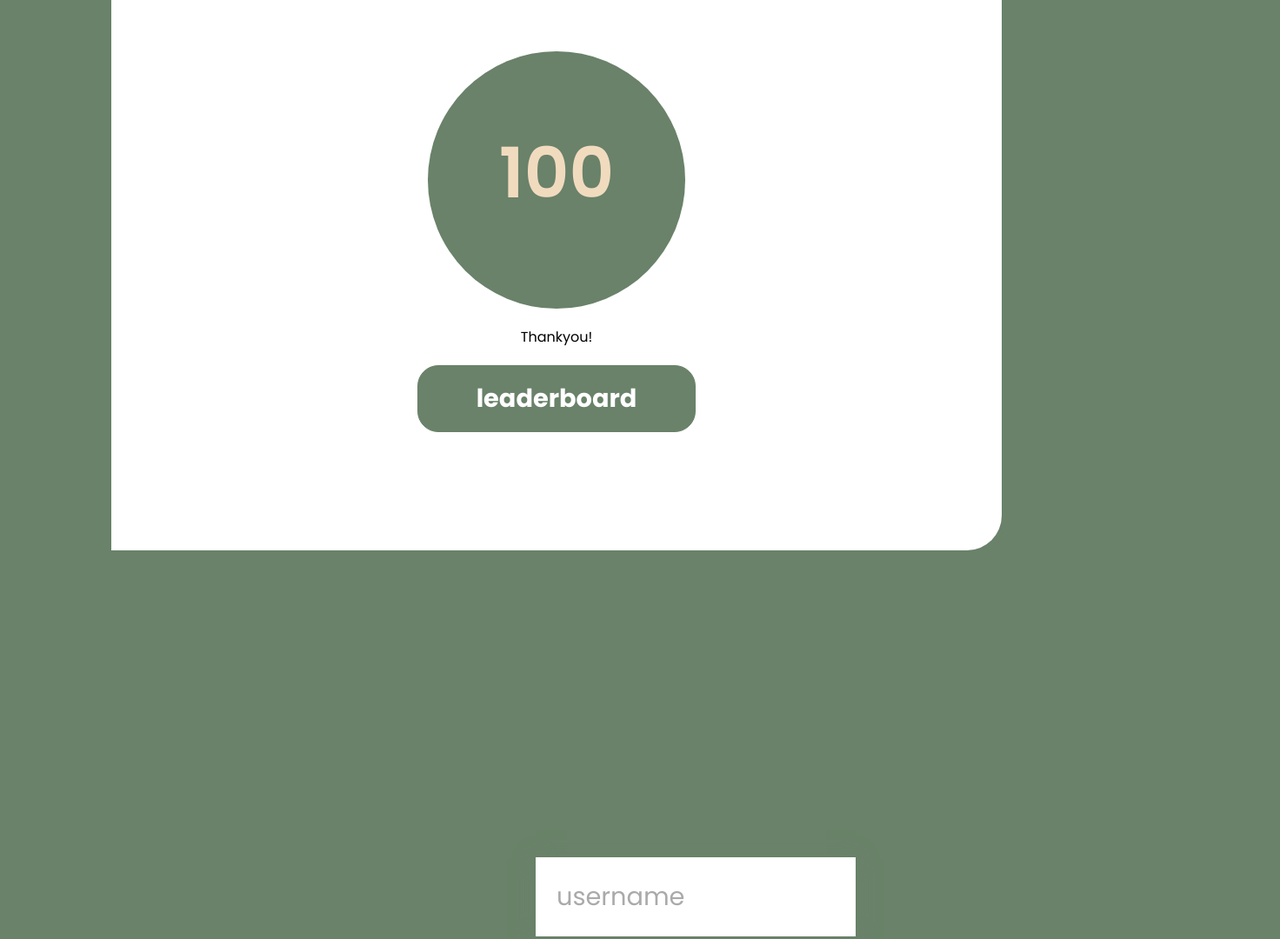
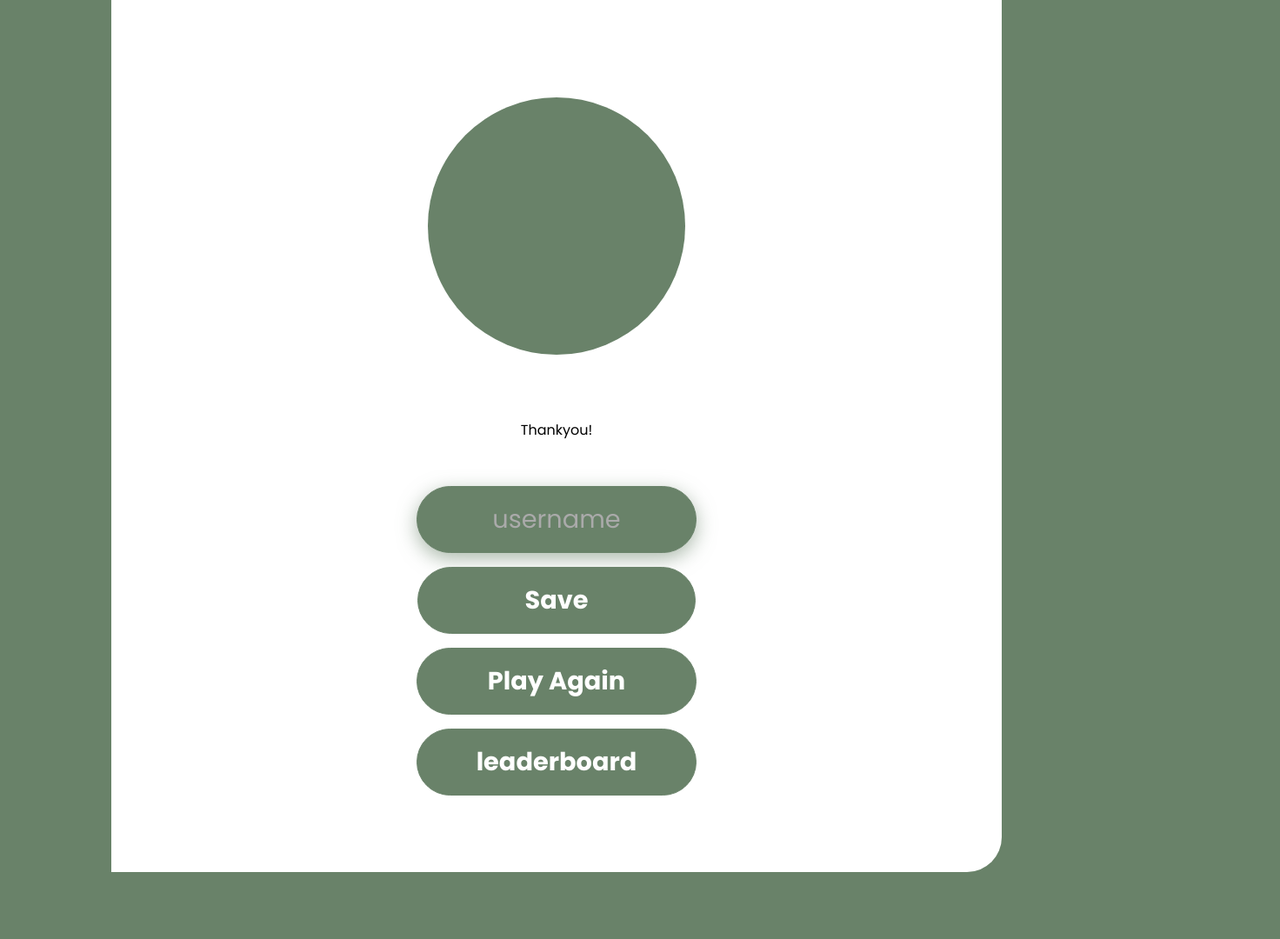
Before and after one commit to Kampus-Merdeka-Software-Engineering/FE-Balikpapan-14, a plain HTML site: page terraceofdream_CapstoneProject_SE_14_G_Balikpapan/12_score_page/html/score_page.html in a window 1280 px wide. Shown: the part 380-1460 px from the top of the page at 87% size, 1472 px wide, since content can reach past the window. Drawn offline with Linux system fonts and the light colour scheme; a web font is replaced by a local one.

Commit message:
score page done

```diff
--- a/terraceofdream_CapstoneProject_SE_14_G_Balikpapan/12_score_page/css/score_page.css
+++ b/terraceofdream_CapstoneProject_SE_14_G_Balikpapan/12_score_page/css/score_page.css
@@ -87,19 +87,12 @@ body {
 
 }
 
-.circle {
-    width: 296px;
-    height: 296px;
-    border-radius: 50%;
-    background-color: #698269;
-}
-
 .btn {
     padding: 12px 48px;
     font-size: 20px;
     border: unset;
     font-weight: 700;
-    border-radius: 24px;
+    border-radius: 40px;
 }
 
 
@@ -136,12 +129,21 @@ footer {
 
 /* <!-- source 2 --> */
 
+.circle h1 {
+  width: 296px;
+    height: 296px;
+    border-radius: 50%;
+    background-color: #698269;
+    display:flex;
+    justify-content: center;
+    text-align: center;
+    font-size: 80px;
+    font-weight: 600;
+    color: #F1DBBF;
+    align-items: center;
+}
+
 .container {
-    width: 100vw;
-    height: 100vh;
-    display: flex;
-    justify-content: center;
-    align-items: center;
     max-width: 80rem;
     margin: 0 auto;
     padding: 2rem;
@@ -208,12 +210,17 @@ footer {
   }
 
   input {
+    font-size: 1.8rem;
+    padding: 1rem 0;
+    width: 20rem;
+    text-align: center;
+    border: 0.1rem solid #698269;
     margin-bottom: 1rem;
-    width: 20rem;
-    padding: 1.5rem;
-    font-size: 1.8rem;
-    border: none;
-    box-shadow: 0 0.1rem 1.4rem 0 rgb(105,130,105);
+    text-decoration: none;
+    color: #FFFFFF;
+    background-color: #698269;
+    border-radius: 40px;
+    box-shadow: 0 0.4rem 1.4rem 0 #6982698f;
   }
 
   input::placeholder {
--- a/terraceofdream_CapstoneProject_SE_14_G_Balikpapan/12_score_page/html/score_page.html
+++ b/terraceofdream_CapstoneProject_SE_14_G_Balikpapan/12_score_page/html/score_page.html
@@ -31,24 +31,15 @@
 
             <div class="content-score">
                 <div class="circle">
-                    <p
-                        style="font-size: 80px; font-weight: 600; color: #F1DBBF;"
-                        class="text-center">100</p>
+                        <h1 id="finalScore"></h1>
                 </div>
 
             </div>
             <div class="text-center">
                 <h3>Thankyou!</h3>
             </div>
-            <div class="d-flex justify-content-center">
-                <button class="btn btn-lg btn-green">leaderboard</button>
-
-            </div>
-
-        </div>
             <div class="container">
                 <div id="end" class="flex-center flex-column">
-              <h1 id="finalScore"></h1>
                   <form>
                     <input
                       type="text"
@@ -63,13 +54,15 @@
                       onclick="saveHighScore(event)"
                       disabled
                     >
-                 save
+                      Save
                     </button>
                   </form>
+                  <a class="btn" href="/terraceofdream_CapstoneProject_SE_14_G_Balikpapan/06_quiz_page_1/html/quiz_page_1.html">Play Again</a>
+                  <a class="btn" href="/terraceofdream_CapstoneProject_SE_14_G_Balikpapan/02_home_page_2/html/home_page_2.html">leaderboard</a>
+                </div>
         </div>
           </div>
           <script src="../js/score_page.js"></script>
-
         <footer>
             <div class="text-center">
                 © 2023 terraceofdream. | All Rights Reserved | Created by 💖
```
Lines whose indentation alone changed are shown as unchanged.
